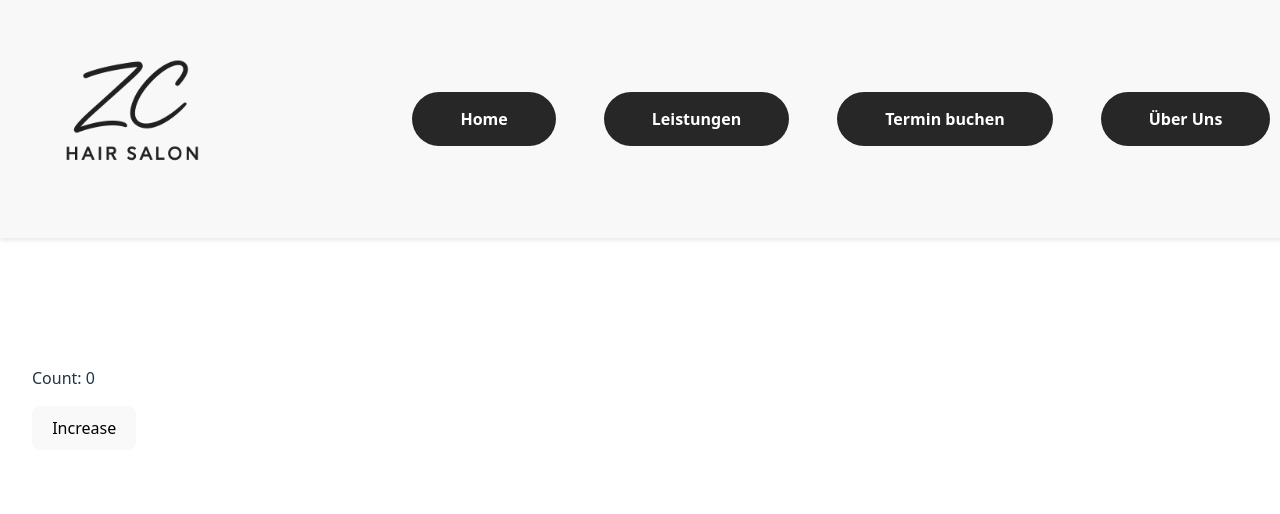
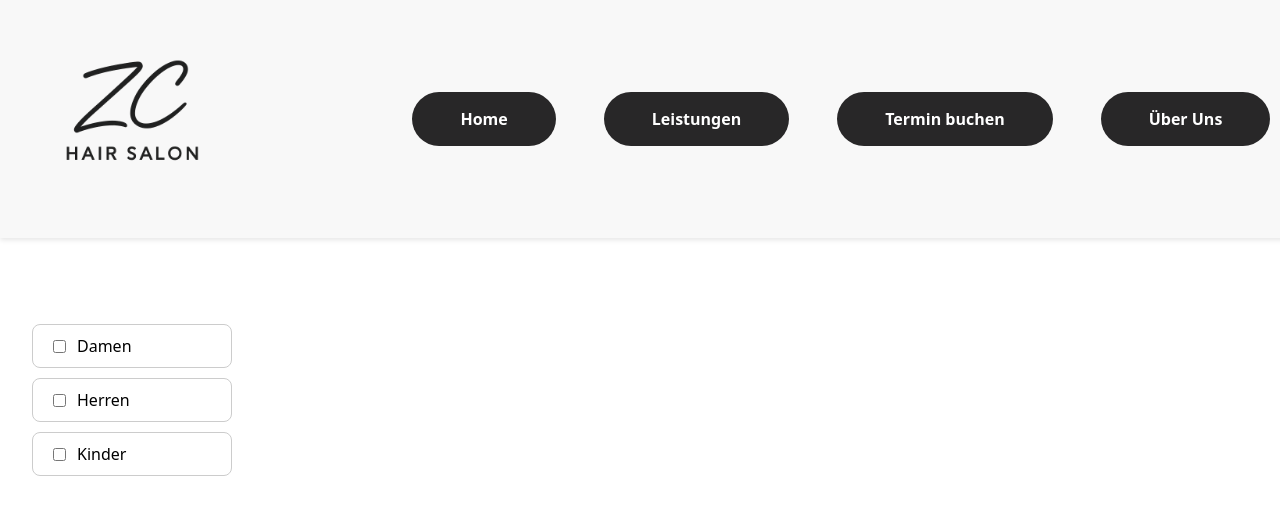
Before and after one commit to catapoeM/Friseursalon-react-app, a React (Vite) app: page /booking in a window 1280 px wide. Shown: the top 514 px of the page. Built offline with nearby package versions, Linux system fonts and the light colour scheme.

Commit message:
Buttons for Booking page

```diff
--- /dev/null
+++ b/src/components/CheckboxButton.jsx
@@ -0,0 +1,29 @@
+// components/CheckboxButton.jsx
+import React from "react";
+
+export default function CheckboxButton({ text, checked, onToggle }) {
+  return (
+    <button
+      onClick={onToggle}
+      style={{
+        display: "flex",
+        alignItems: "center",
+        gap: "8px",
+        padding: "10px 16px",
+        border: "1px solid #ccc",
+        borderRadius: "8px",
+        backgroundColor: checked ? "#e0f7ff" : "#fff",
+        cursor: "pointer",
+        width: "100%",
+      }}
+    >
+      <input
+        type="checkbox"
+        checked={checked}
+        readOnly
+        style={{ cursor: "pointer" }}
+      />
+      {text}
+    </button>
+  );
+}
--- a/src/pages/About.jsx
+++ b/src/pages/About.jsx
@@ -29,6 +29,7 @@ function About() {
 Wir legen großen Wert auf Qualität und Nachhaltigkeit: Hochwertige Produkte, modernes Equipment und fachliches Know-how sorgen dafür, dass Sie sich bei jedem Besuch rundum wohlfühlen. Egal ob klassischer Schnitt, trendige Farbe oder ein professionelles Styling für besondere Anlässe – wir begleiten Sie mit Leidenschaft und Präzision.
 
 Bei ZC Hair Salon treffen Tradition und moderne Trends aufeinander. Unser Ziel ist es, dass Sie nicht nur gut aussehen, sondern sich auch gut fühlen. Besuchen Sie uns und erleben Sie, wie Friseurhandwerk in Wien auf höchstem Niveau gelebt wird.
+
         </p>
       </div>
 
--- a/src/pages/Booking.jsx
+++ b/src/pages/Booking.jsx
@@ -1,15 +1,30 @@
-import { useState } from "react";
+// pages/MyPage.jsx
+import React, { useState } from "react";
+import CheckboxButton from "../components/CheckboxButton";
 
-function Counter() {
-  // Declare a state variable "count" with initial value 0
-  const [count, setCount] = useState(0);
+export default function MyPage() {
+  const [items, setItems] = useState([
+    { id: 1, text: "Damen", checked: false },
+    { id: 2, text: "Herren", checked: false },
+    { id: 3, text: "Kinder", checked: false },
+  ]);
+
+  const toggleItem = (id) => {
+    setItems(items.map(item =>
+      item.id === id ? { ...item, checked: !item.checked } : item
+    ));
+  };
 
   return (
-    <div>
-      <p>Count: {count}</p>
-      <button onClick={() => setCount(count + 1)}>Increase</button>
+    <div style={{ display: "flex", flexDirection: "column", gap: "10px", width: "200px" }}>
+      {items.map(item => (
+        <CheckboxButton
+          key={item.id}
+          text={item.text}
+          checked={item.checked}
+          onToggle={() => toggleItem(item.id)}
+        />
+      ))}
     </div>
   );
 }
-
-export default Counter;
```
